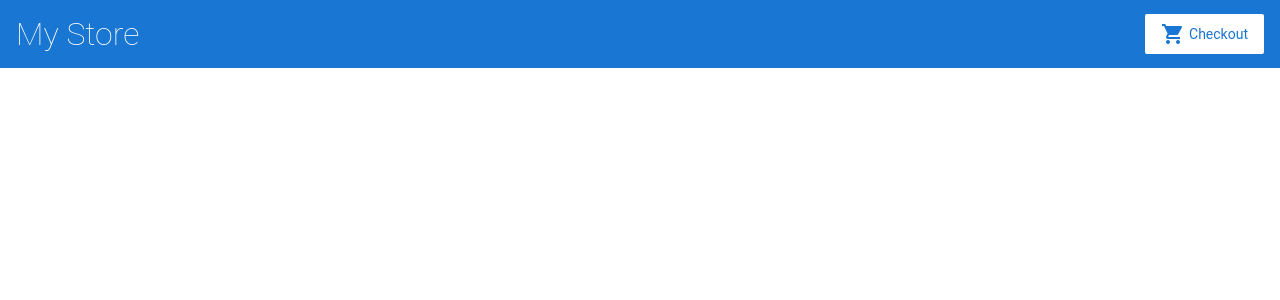
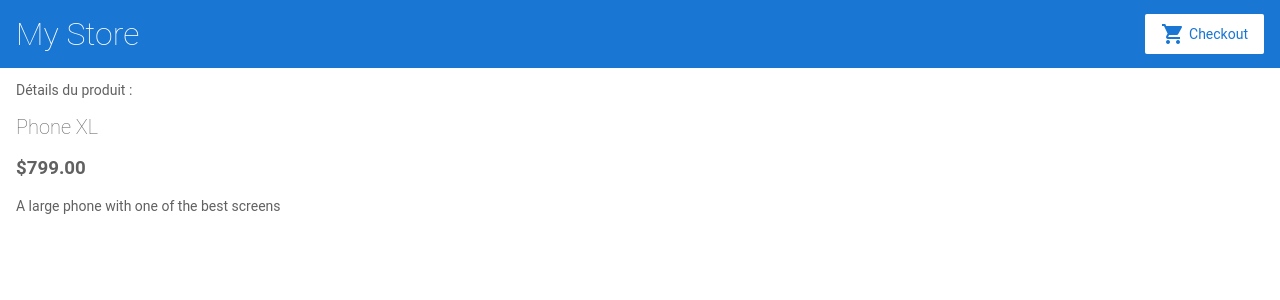
Before and after one commit to Kiriios/angular-ppryti, an Angular app: page /products/1 in a window 1280 px wide. Before the commit this address led to /. Shown: the top 300 px of the page. Built offline with nearby package versions, Linux system fonts and the light colour scheme.

Commit message:
Fin Start Routing, début Managing Data

```diff
--- /dev/null
+++ b/src/app/product-details/product-details.component.html
@@ -0,0 +1,7 @@
+<p>Détails du produit :</p>
+
+<div *ngIf="product">
+  <h2>{{ product.name }}</h2>
+  <h3>{{ product.price | currency }}</h3>
+  <p>{{ product.description }}</p>
+</div>
--- /dev/null
+++ b/src/app/product-details/product-details.component.ts
@@ -0,0 +1,23 @@
+import { Component, OnInit } from '@angular/core';
+import { ActivatedRoute } from '@angular/router';
+
+import { Product, products } from '../products';
+
+@Component({
+  selector: 'app-product-details',
+  templateUrl: './product-details.component.html',
+  styleUrls: ['./product-details.component.css'],
+})
+export class ProductDetailsComponent implements OnInit {
+  product: Product | undefined;
+
+  constructor(private route: ActivatedRoute) {}
+  ngOnInit() {
+    const routeParams = this.route.snapshot.paramMap;
+    const productIdFromRoute = Number(routeParams.get('productId'));
+
+    this.product = products.find(
+      (product) => product.id === productIdFromRoute
+    );
+  }
+}
--- a/src/app/product-list/product-list.component.html
+++ b/src/app/product-list/product-list.component.html
@@ -2,7 +2,10 @@
 
 <div *ngFor="let product of products">
   <h3>
-    <a [title]="product.name + ' details'">
+    <a
+      [title]="product.name + ' details'"
+      [routerLink]="['/products', product.id]"
+    >
       {{ product.name }}
     </a>
   </h3>
```
Also changed, not shown: src/app/app.module.ts (+7 -7 lines), src/app/cart.service.ts (added, +9 -0 lines), src/app/product-details/product-details.component.css (added), 2 other files (tests, documents, lock files or other folders).
